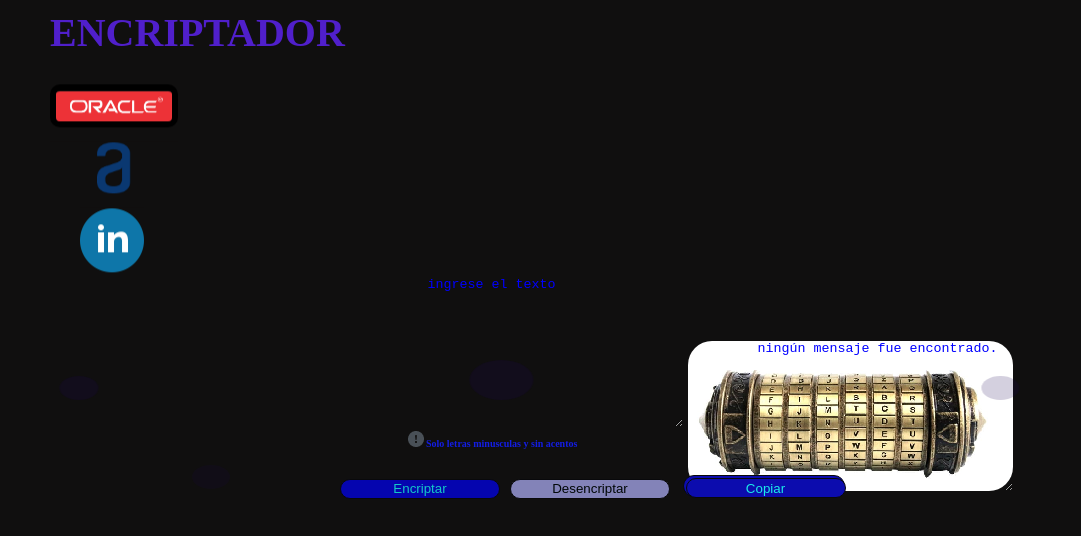
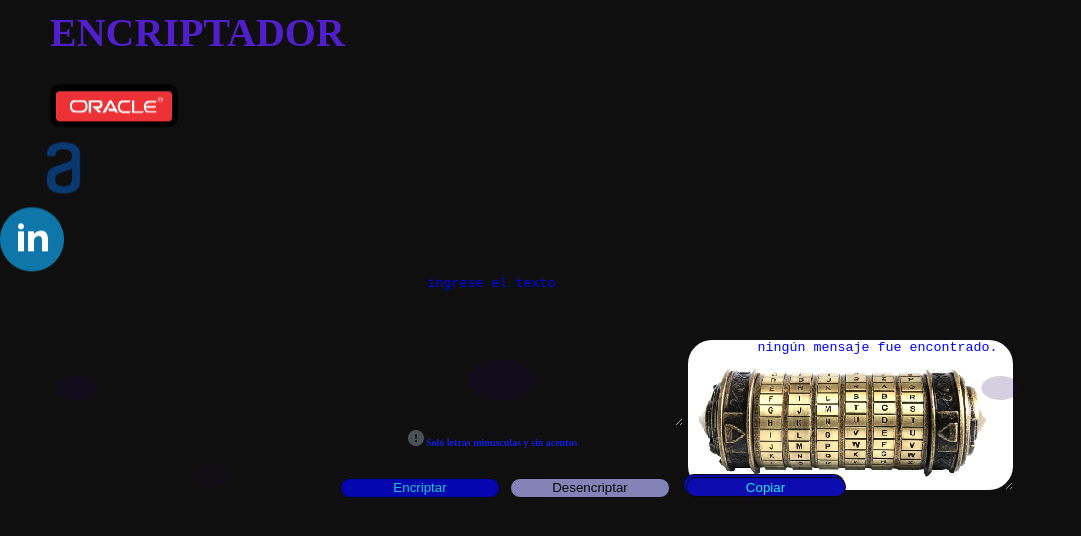
Before and after one commit to yordan-8/documents-aluraGIT, a plain HTML site: page index.html in a window 1280 px wide. Shown: the whole page, without its empty margins (0-1081 px from the left). Drawn offline with Linux system fonts and the light colour scheme.

```diff
--- a/style.css
+++ b/style.css
@@ -28,7 +28,7 @@
 
 .logo{
     padding-top: 1px;
-    margin-left: 50px;
+
     margin-bottom: 10px;
     width: 10%;
     flex-wrap: wrap;
@@ -75,8 +75,7 @@
 }
 
 .logo-3{
-    padding-top: 1px;
-    margin-left: 80px;
+
     margin-bottom: 5px;
     width: 5%;
     background-size: 50%;
```
